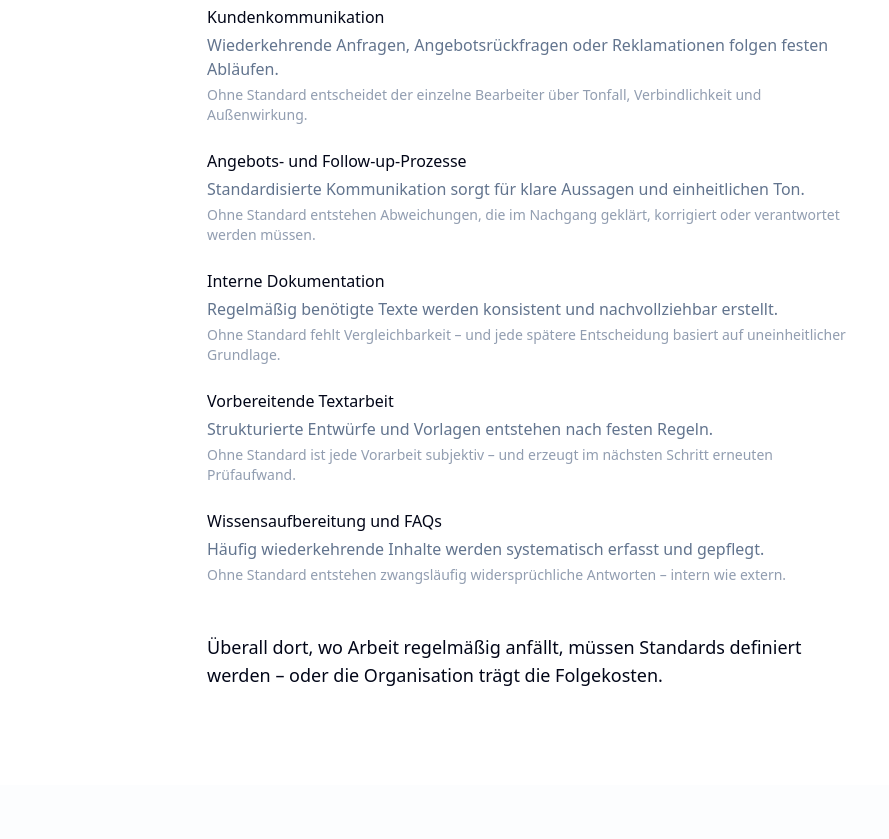
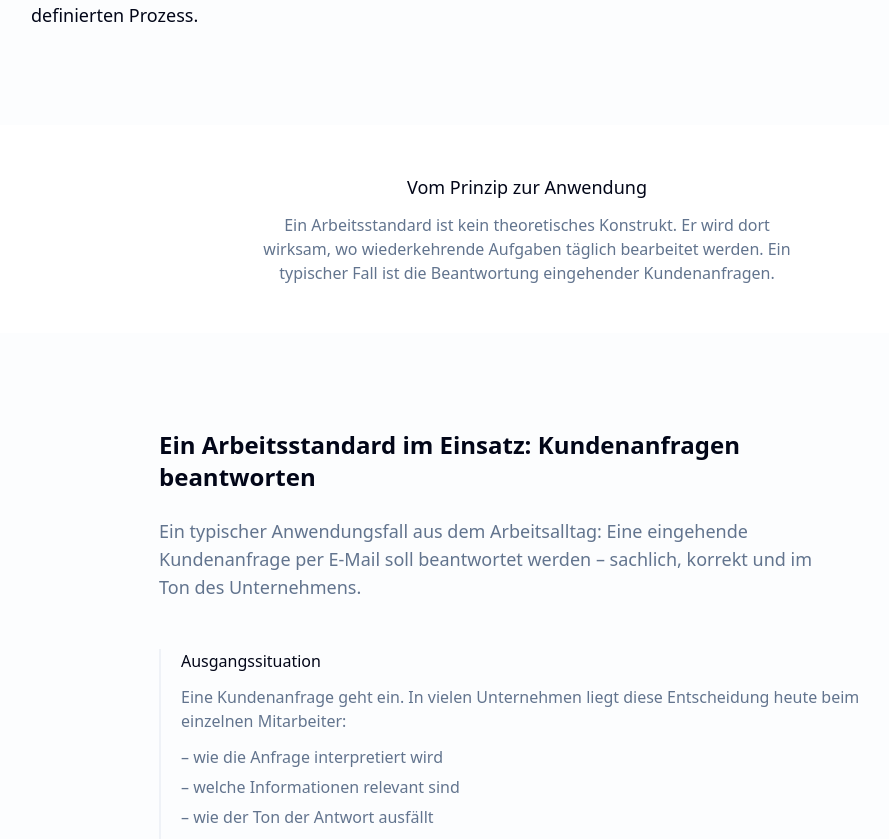
Before and after one commit to berndgalter-lab/struktora, a Next.js app: page / in a window 1280 px wide. Shown: the part 5080-5919 px from the top of the page, without its empty margins (113-1002 px from the left). Built offline with nearby package versions, Linux system fonts and the light colour scheme.

Commit message:
uebergang

```diff
--- a/src/app/(marketing)/page.tsx
+++ b/src/app/(marketing)/page.tsx
@@ -2,9 +2,10 @@ import { Hero } from "@/components/marketing/hero";
 import { Reframe } from "@/components/marketing/reframe";
 import { SolutionPrinciple } from "@/components/marketing/solution-principle";
 import { StruktoraImplementation } from "@/components/marketing/struktora-implementation";
-import { UseCaseExample } from "@/components/marketing/use-case-example";
 import { UseAreas } from "@/components/marketing/use-areas";
 import { StandardDefinition } from "@/components/marketing/standard-definition";
+import { TransitionToExample } from "@/components/marketing/transition-to-example";
+import { UseCaseExample } from "@/components/marketing/use-case-example";
 import { Demo } from "@/components/marketing/demo";
 import { UseCases } from "@/components/marketing/use-cases";
 import { Pricing } from "@/components/marketing/pricing";
@@ -17,9 +18,10 @@ export default function LandingPage() {
       <Reframe />
       <SolutionPrinciple />
       <StruktoraImplementation />
-      <UseCaseExample />
       <UseAreas />
       <StandardDefinition />
+      <TransitionToExample />
+      <UseCaseExample />
 
       <Demo />
       <UseCases />
--- a/src/components/marketing/standard-definition.tsx
+++ b/src/components/marketing/standard-definition.tsx
@@ -78,7 +78,7 @@ export const StandardDefinition = () => {
         <div className="mx-auto mt-10 max-w-2xl md:mx-0 md:mt-12">
           <p className="text-base font-medium text-foreground md:text-lg">
             Der Arbeitsstandard ersetzt individuelle Entscheidungen durch einen
-            verlässlichen Prozess.
+            definierten Prozess.
           </p>
         </div>
       </div>
--- /dev/null
+++ b/src/components/marketing/transition-to-example.tsx
@@ -0,0 +1,16 @@
+export const TransitionToExample = () => {
+  return (
+    <section className="bg-background py-10 md:py-12">
+      <div className="mx-auto max-w-xl px-4 text-center">
+        <h3 className="text-base font-medium text-foreground md:text-lg">
+          Vom Prinzip zur Anwendung
+        </h3>
+        <p className="mt-3 text-base text-muted-foreground">
+          Ein Arbeitsstandard ist kein theoretisches Konstrukt. Er wird dort
+          wirksam, wo wiederkehrende Aufgaben täglich bearbeitet werden. Ein
+          typischer Fall ist die Beantwortung eingehender Kundenanfragen.
+        </p>
+      </div>
+    </section>
+  );
+};
```
